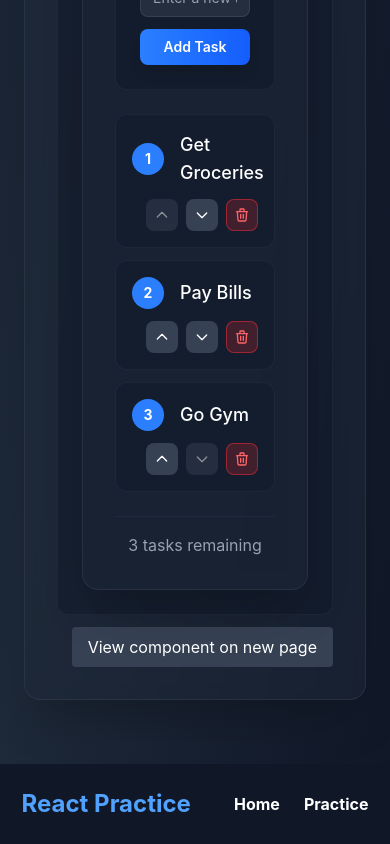
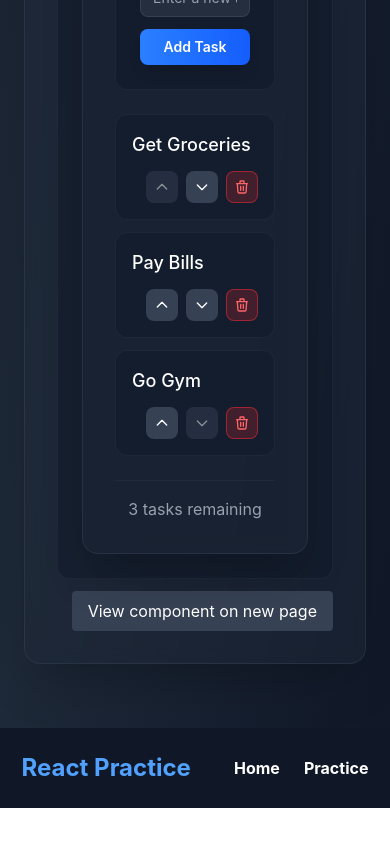
Before and after one commit to glennnoronha/react-components-practice, a Next.js app: page /practice in a window 390 px wide. Shown: the part 2648-3492 px from the top of the page. After the commit the page ends 3456 px from the top, so only its background shows below. Built offline with nearby package versions, Linux system fonts and the light colour scheme.

Commit message:
fixed button positioning on tablet

```diff
--- a/components/ToDo.jsx
+++ b/components/ToDo.jsx
@@ -93,10 +93,6 @@ export default function ToDo() {
                 <div className="flex flex-col sm:flex-row sm:items-center gap-3">
                   {/* Top Row: Task Number and Text */}
                   <div className="flex items-center gap-4 flex-grow">
-                    {/* Task Number */}
-                    <div className="w-8 h-8 bg-blue-500 rounded-full flex items-center justify-center text-sm font-bold text-white flex-shrink-0">
-                      {index + 1}
-                    </div>
 
                     {/* Task Text */}
                     <span className="text-white font-medium text-lg">
@@ -105,7 +101,7 @@ export default function ToDo() {
                   </div>
 
                   {/* Bottom Row (Mobile) / Right Side (Desktop): Action Buttons */}
-                  <div className="flex items-center gap-2 opacity-100 md:opacity-0 md:group-hover:opacity-100 transition-opacity duration-200 justify-end sm:justify-start">
+                  <div className="flex items-center gap-2 opacity-100 lg:opacity-0 lg:group-hover:opacity-100 transition-opacity duration-200 justify-end sm:justify-start">
                     {/* Move Up */}
                     <button
                       className="w-8 h-8 bg-gray-700 hover:bg-gray-600 rounded-lg flex items-center justify-center transition-colors duration-200 disabled:opacity-50 disabled:cursor-not-allowed"
```
